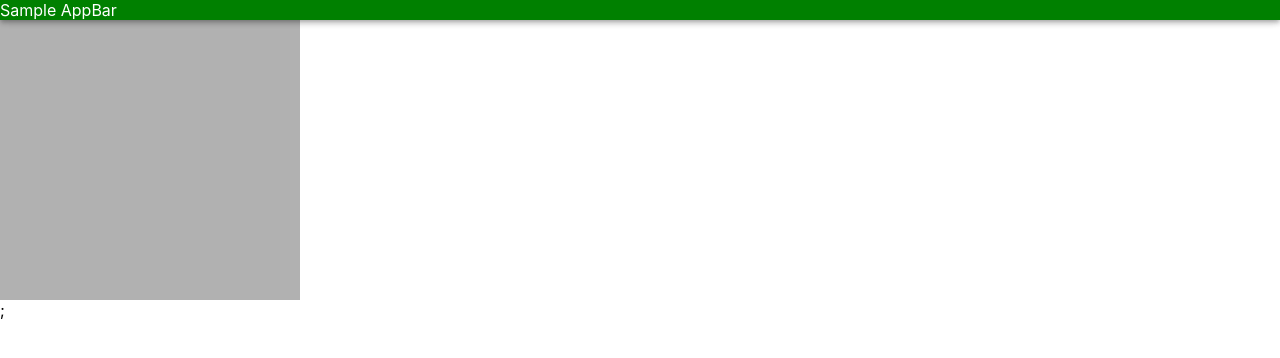
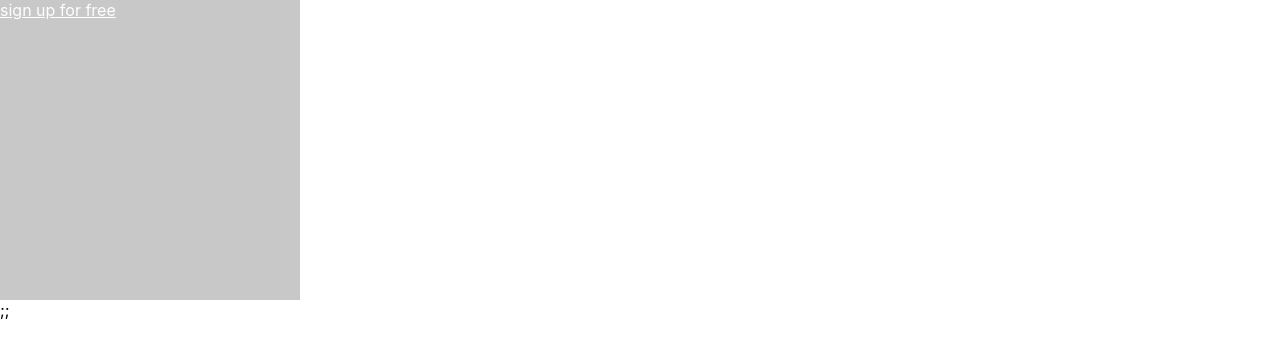
Before and after one commit to amirohn/full-app, a Next.js app: page / in a window 1280 px wide. Shown: the top 358 px of the page. Built offline with nearby package versions, Linux system fonts and the light colour scheme.

Commit message:
breackpoint styled component has been added

```diff
--- a/component/test.js
+++ /dev/null
@@ -1,28 +0,0 @@
-import styled, {ThemeProvider as SCThemeProvider} from "styled-components";
-import {useTheme, StylesProvider} from "@material-ui/core/styles";
-import MuiAppBar from "@material-ui/core/AppBar";
-
-const AppBar = styled(MuiAppBar)`
-  background-color: red;
-  ${(props) => props.theme.breakpoints.up("sm")} {
-    background-color: orange;
-  }
-  ${(props) => props.theme.breakpoints.up("md")} {
-    background-color: yellow;
-    color: black;
-  }
-  ${(props) => props.theme.breakpoints.up("lg")} {
-    background-color: green;
-    color: white;
-  }
-`;
-export default function NewApp() {
-  const muiTheme = useTheme();
-  return (
-    <StylesProvider injectFirst>
-      <SCThemeProvider theme={muiTheme}>
-        <AppBar>Sample AppBar</AppBar>
-      </SCThemeProvider>
-    </StylesProvider>
-  );
-}
--- a/pages/index.js
+++ b/pages/index.js
@@ -1,6 +1,5 @@
 import Head from "next/head";
 import {Link, Box} from "@mui/material";
-import NewApp from "../component/test";
 
 export default function Home() {
   return (
@@ -11,7 +10,6 @@ export default function Home() {
         <link rel="icon" href="/favicon.ico" />
       </Head>
       <main>
-        <NewApp />
         <Box
           sx={{
             width: 300,
--- a/styles/global/theme.js
+++ b/styles/global/theme.js
@@ -1,4 +1,6 @@
 import {ThemeProvider, createTheme} from "@mui/material/styles";
+import styled, {ThemeProvider as SCThemeProvider} from "styled-components";
+import {useTheme, StylesProvider} from "@material-ui/core/styles";
 
 const theme = createTheme({
   breakpoints: {
@@ -18,7 +20,14 @@ const theme = createTheme({
 });
 
 const Theme = ({children}) => {
-  return <ThemeProvider theme={theme}>{children}</ThemeProvider>;
+  const muiTheme = useTheme();
+  return (
+    <StylesProvider injectFirst>
+      <SCThemeProvider theme={muiTheme}>
+        <ThemeProvider theme={theme}>{children}</ThemeProvider>;
+      </SCThemeProvider>
+    </StylesProvider>
+  );
 };
 
 export default Theme;
```
Also changed, not shown: component/signUpForm/signUpForm.styled.js (+20 -0 lines).
